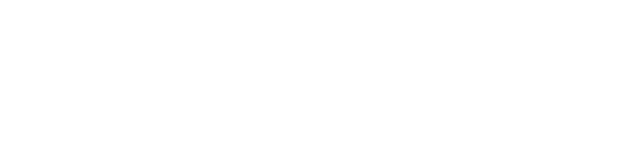
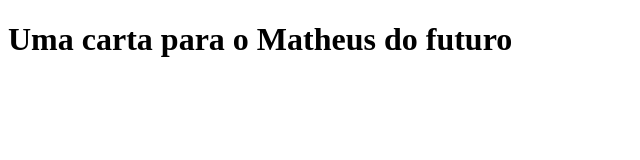
Before and after one commit to MatheusFurmanowicz/Com-amor-Jack, a plain HTML site: page index.html in a window 1280 px wide. Shown: the whole page, without its empty margins (0-640 px from the left). Drawn offline with Linux system fonts and the light colour scheme.

Commit message:
Criamos o  titulo

```diff
--- a/index.html
+++ b/index.html
@@ -3,9 +3,10 @@
 <head>
     <meta charset="UTF-8">
     <meta name="viewport" content="width=device-width, initial-scale=1.0">
-    <title>Document</title>
+    <title>Com amor Jack</title>
 </head>
 <body>
+    <h1>Uma carta para o Matheus do futuro</h1>
 
 </body>
 </html>
```
